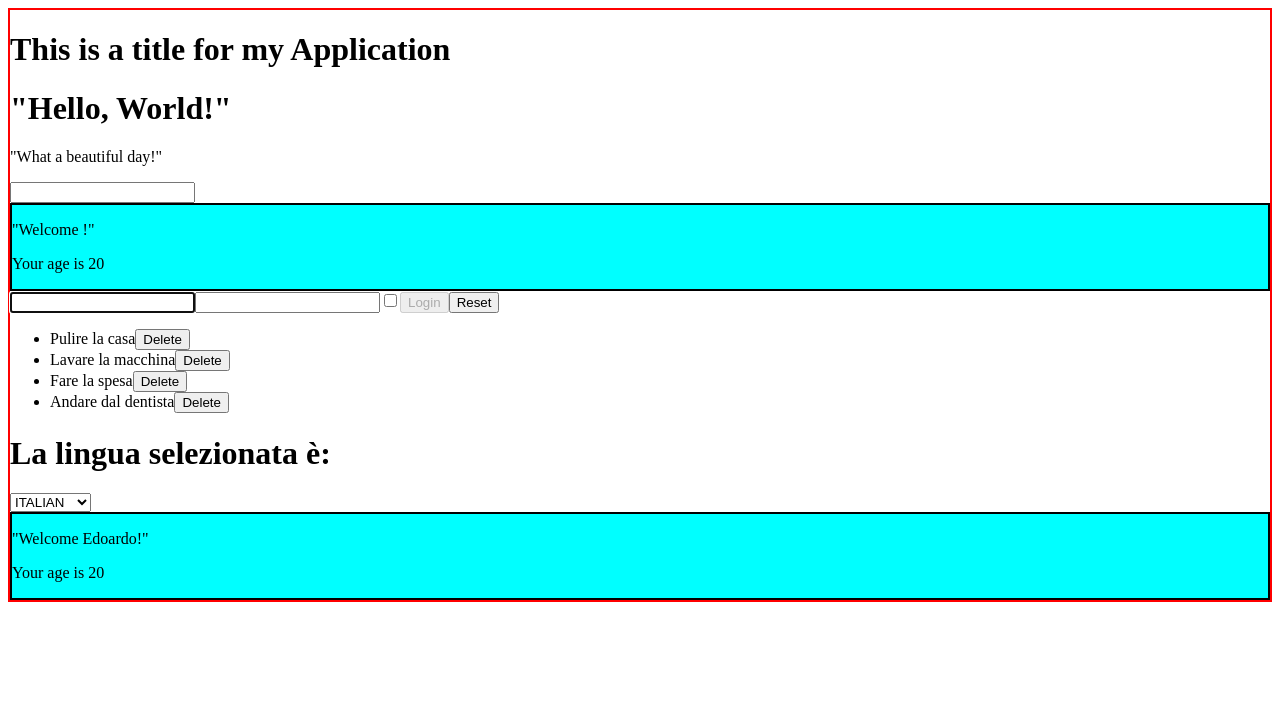
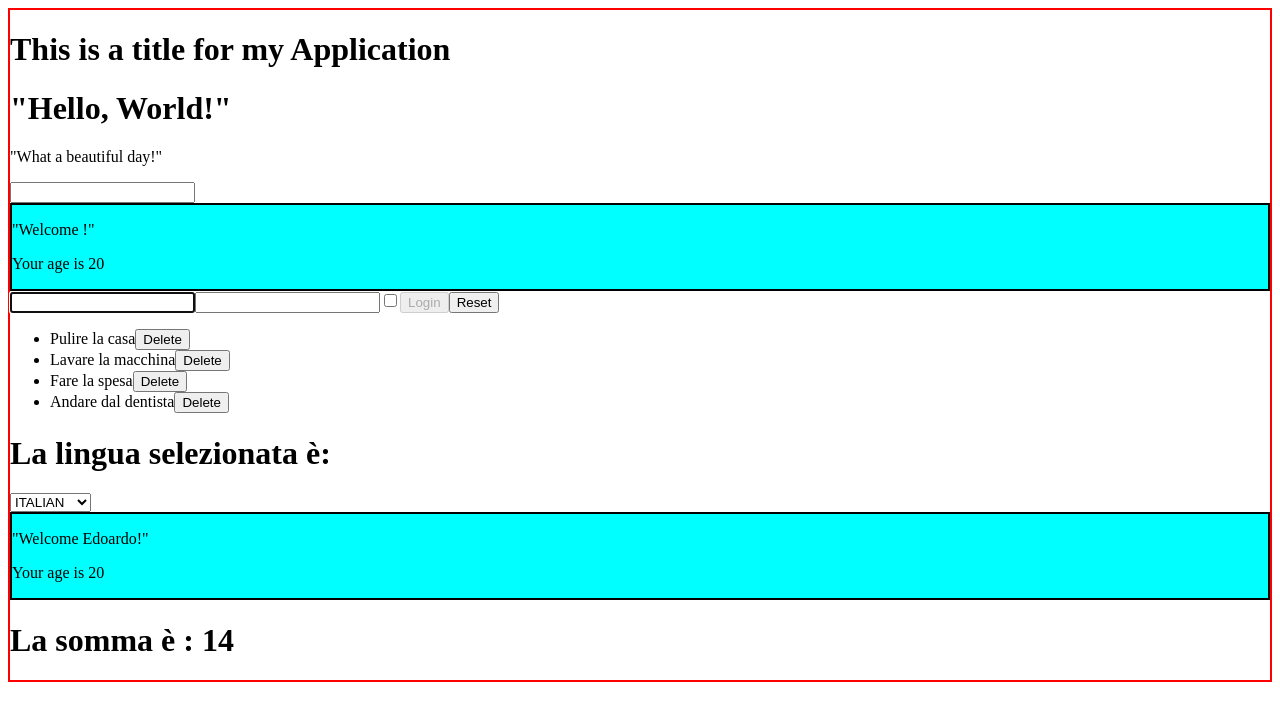
Before and after one commit to EdoGent/React-App, a React (Create React App) app: page / in a window 1280 px wide. Shown: the top 720 px of the page. Built offline with nearby package versions, Linux system fonts and the light colour scheme.

Commit message:
Function-Components-02 exercise

```diff
--- a/src/Component/App.js
+++ b/src/Component/App.js
@@ -8,6 +8,7 @@ import Container from './Container';
 import { LanguageContext } from './LanguageContext';
 import { DisplayLanguage } from './DisplayLanguage';
 import Welcome from './Welcome';
+import Sum from './Sum';
 
 class App extends React.Component {
     state = {
@@ -24,6 +25,7 @@ class App extends React.Component {
 
     render () {
         const  {items} = this.state;
+        const numbers = [2, 5, 7];
         return (
             <Container title='This is a title for my Application'>
                 <Hello />
@@ -49,6 +51,7 @@ class App extends React.Component {
                     <option value='english' >ENGLISH</option>
                 </select>
                 <Welcome />
+                <Sum numbers={numbers}/>
             </Container>
         )
     }
--- /dev/null
+++ b/src/Component/Sum.js
@@ -0,0 +1,8 @@
+import React from "react";
+
+export default function Sum ({numbers}) {
+    const sum = numbers.reduce((acc, cur) => acc + cur, 0);
+    return (
+        <h1>La somma è : {sum}</h1>
+    )
+}
```
